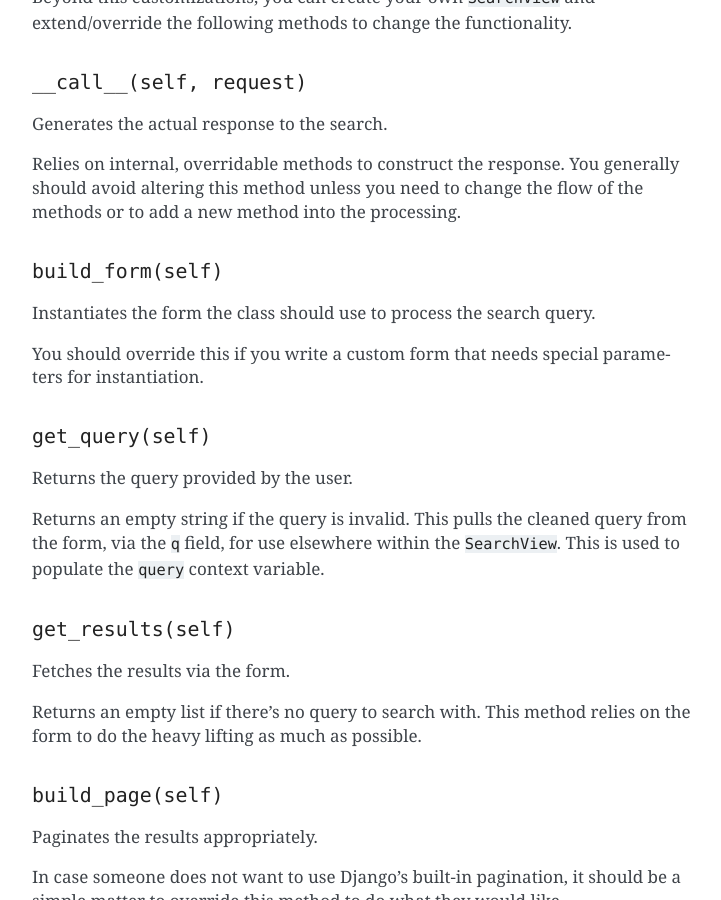
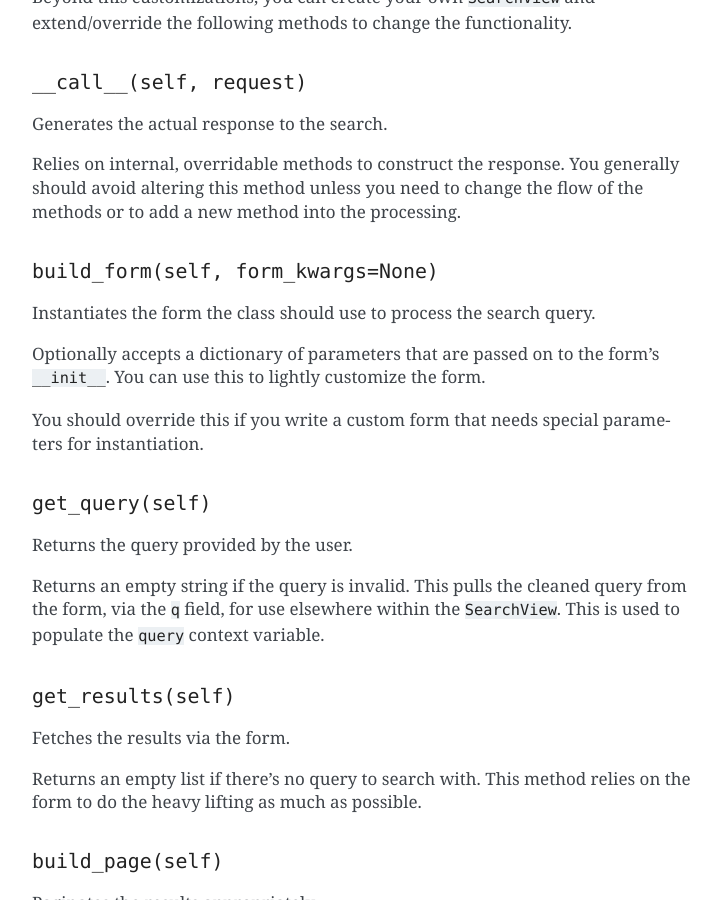
Before and after one commit to django-haystack/django-haystack, a Sphinx documentation site: the page built from docs/views_and_forms.rst, in a window 1280 px wide and 900 px high, scrolled down 3975 px. Shown: the whole window, without its empty margins (388-1109 px from the left). Built offline with Sphinx 7.4.7, drawn with Linux system fonts in a browser that asks for light colours; some of the changed text lies outside the part shown.

Commit message:
Updated docs to reflect the ``form_kwargs`` that can be used for customization.

```diff
--- a/docs/views_and_forms.rst
+++ b/docs/views_and_forms.rst
@@ -192,10 +192,13 @@ Relies on internal, overridable methods to construct the response. You generally
 should avoid altering this method unless you need to change the flow of the
 methods or to add a new method into the processing.
 
-``build_form(self)``
-~~~~~~~~~~~~~~~~~~~~
+``build_form(self, form_kwargs=None)``
+~~~~~~~~~~~~~~~~~~~~~~~~~~~~~~~~~~~~~~
 
 Instantiates the form the class should use to process the search query.
+
+Optionally accepts a dictionary of parameters that are passed on to the
+form's ``__init__``. You can use this to lightly customize the form.
 
 You should override this if you write a custom form that needs special
 parameters for instantiation.
```
